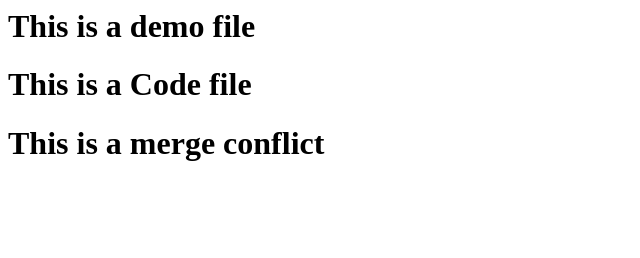
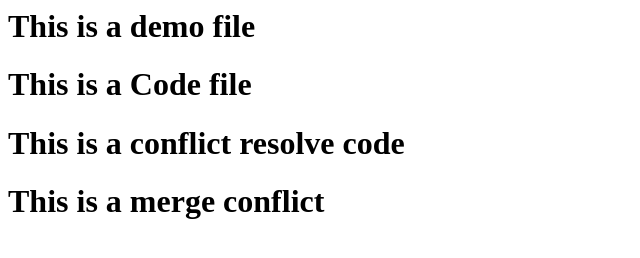
Before and after one commit to swellback/imo_class, a plain HTML site: page index.html in a window 1280 px wide. Shown: the whole page, without its empty margins (0-640 px from the left). Drawn offline with Linux system fonts and the light colour scheme.

Commit message:
resolved

```diff
--- a/index.html
+++ b/index.html
@@ -1,3 +1,4 @@
 <h1>This is a demo file<h1>
 <h1>This is a Code file<h1>
+<h1>This is a conflict resolve code<h1>
 <h1>This is a merge conflict<h1>
```
